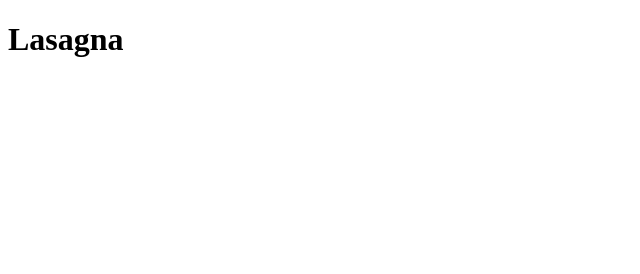
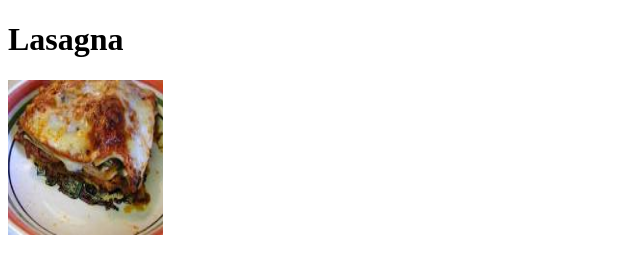
Before and after one commit to Greenwave75/odins_recipes, a plain HTML site: page lasagna.html in a window 1280 px wide. Shown: the whole page, without its empty margins (0-640 px from the left). Drawn offline with Linux system fonts and the light colour scheme.

Commit message:
modified code to reflect new location

```diff
--- a/lasagna.html
+++ b/lasagna.html
@@ -1,11 +1,15 @@
 <!DOCTYPE html>
 <html lang="en">
   <head>
-             <meta charset="UTF-8">
+    <meta charset="UTF-8" />
     <title>Odins_Recipes</title>
   </head>
   <body>
     <h1>Lasagna</h1>
-            <img scr="./images/lasagna.jpg">
+    <img
+      src=" images/lasagna.jpeg"
+      alt="picture of a lasagna slice"
+      height="155"
+      width="155" />
   </body>
 </html>
```
Also changed, not shown: 3rd_recipes.html (+1 -1 lines), baked_chicken.html (+1 -1 lines), images/lasagna.jpg (deleted). Lines whose indentation alone changed are shown as unchanged.
